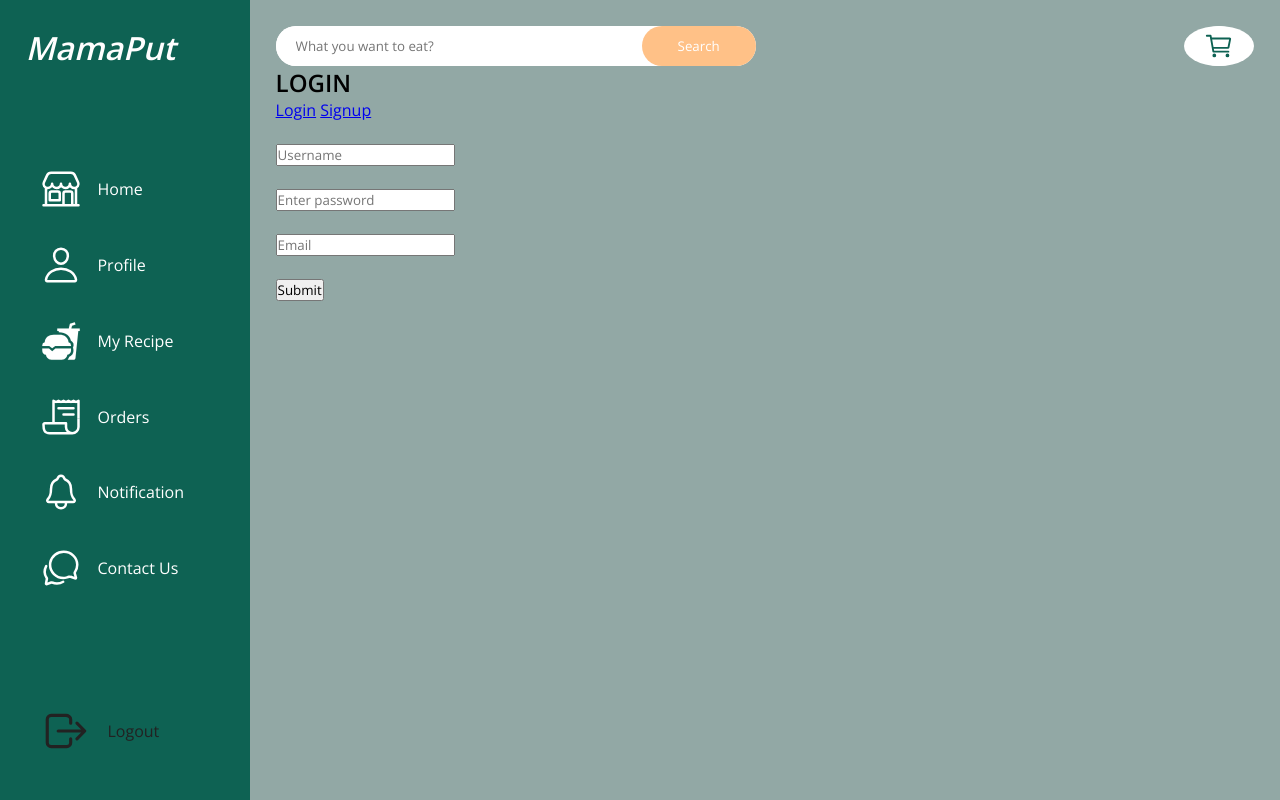
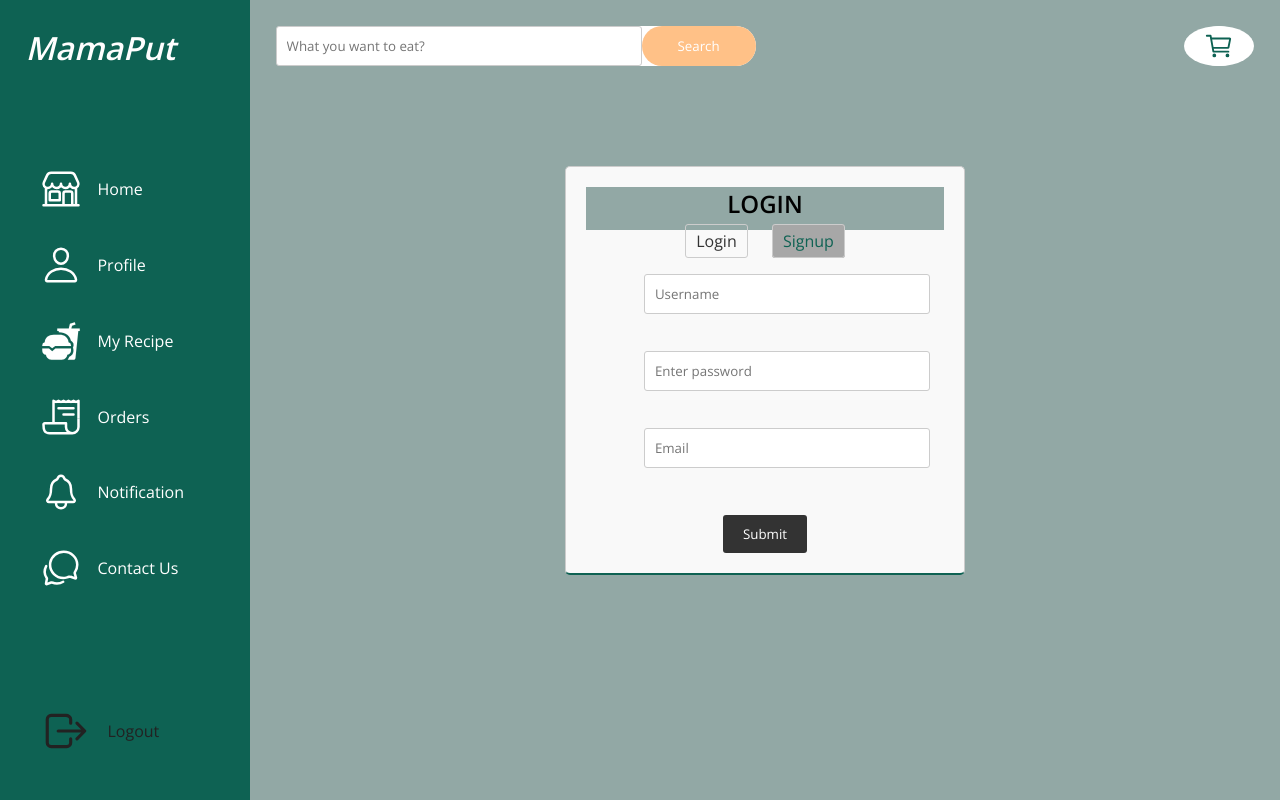
Before and after one commit to Demidorn/demi-foods, a Flask app: page /signup in a window 1280 px wide. Run offline with Flask 3, Linux system fonts and the light colour scheme.

Commit message:
main.css

```diff
--- a/App/static/styles/main.css
+++ b/App/static/styles/main.css
@@ -219,3 +219,86 @@ body{
     background-color: var(--whiteColor);
     box-shadow: rgba(176, 176, 176, 0.2) 0px 2px 8px 0px;
 }
+body, h2 {
+    margin: 0;
+    padding: 0;
+    background-color: var(--softGreenColor);
+}
+h2 {
+    padding-bottom: 10px;
+}
+
+/* Center the login form */
+.login , .signup {
+    width: 400px;
+    margin: 100px auto;
+    padding: 20px;
+    border: 1px solid #ccc;
+    border-radius: 5px;
+    background-color: #f9f9f9;
+    border-bottom: 2px solid var(--primaryColor);
+
+}
+
+h2 {
+    text-align: center;
+}
+
+/* Style the links */
+.links {
+    text-align: center;
+}
+
+.links a {
+    margin: 0 10px;
+    padding: 5px 10px;
+    text-decoration: none;
+    color: #333;
+    border: 1px solid #ccc;
+    border-radius: 3px;
+}
+
+.links a.active {
+    background-color: var(--darkGrayColor);
+    color: var(--primaryColor);
+}
+
+/* Style the form */
+form {
+    text-align: center;
+}
+
+label {
+    display: inline-block;
+    width: 30px;
+    text-align: center;
+    margin-right: 10px;
+}
+
+input[type="text"],
+input[type="password"],
+input[type="email"] {
+    width: 80%;
+    padding: 10px;
+    margin-bottom: 15px;
+    border: 1px solid #ccc;
+    border-radius: 3px;
+}
+
+.msg {
+    color: var(--blackColor);
+    margin-bottom: 10px;
+}
+
+input[type="submit"] {
+    background-color: #333;
+    color: #fff;
+    padding: 10px 20px;
+    border: none;
+    border-radius: 3px;
+    cursor: pointer;
+}
+
+input[type="submit"]:hover {
+    background-color: #555;
+}
--- a/App/templates/landingPage.html
+++ b/App/templates/landingPage.html
@@ -14,7 +14,7 @@
         <h3>Menu</h3>
         <h3>Contact Us</h3>
         <h3>Blog</h3>
-        <h3>Login/SignUp</h3>
+        <h3><a href="">Login/SignUp</a></h3>
       </div>
     </nav>
     <section class="banner"></section>
```
